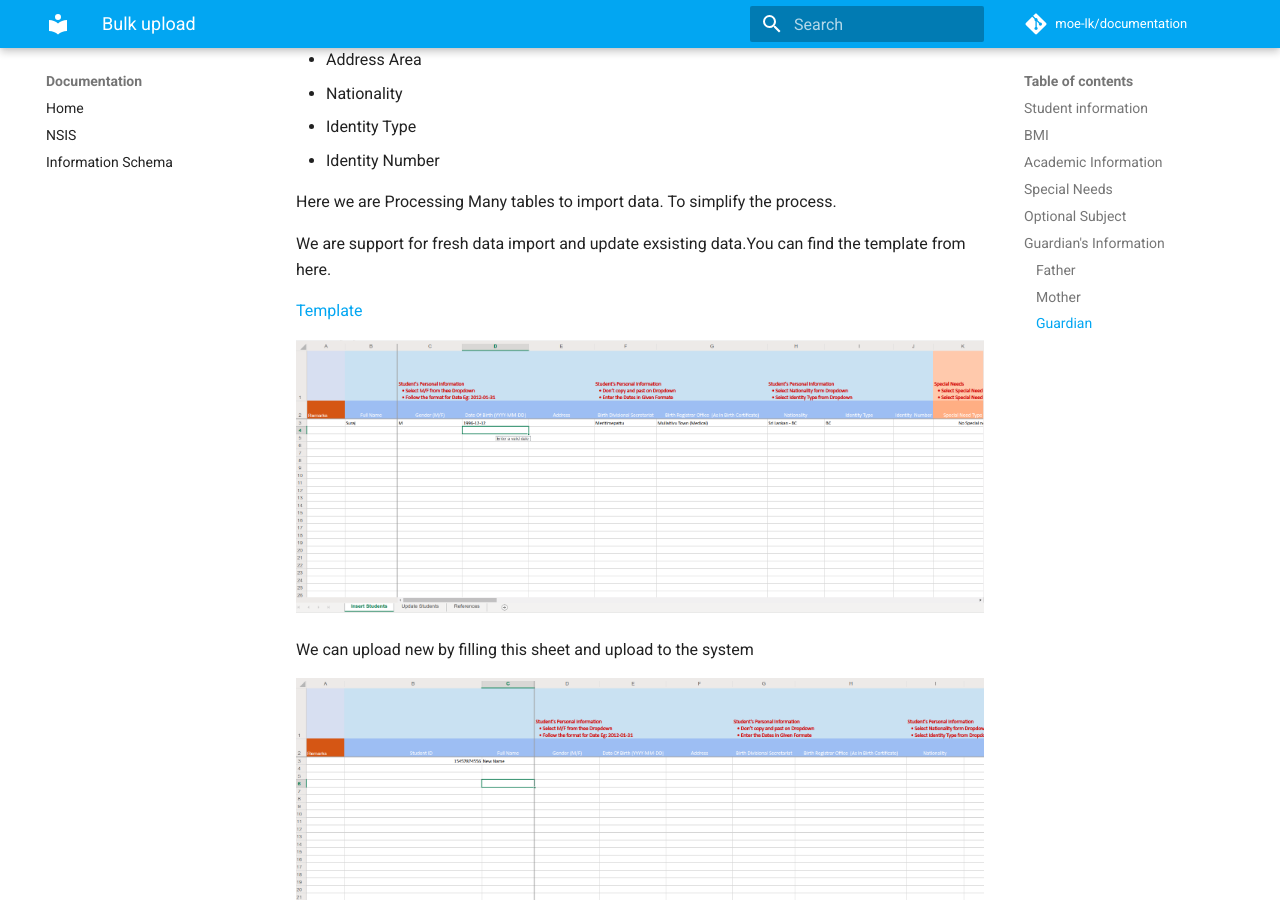
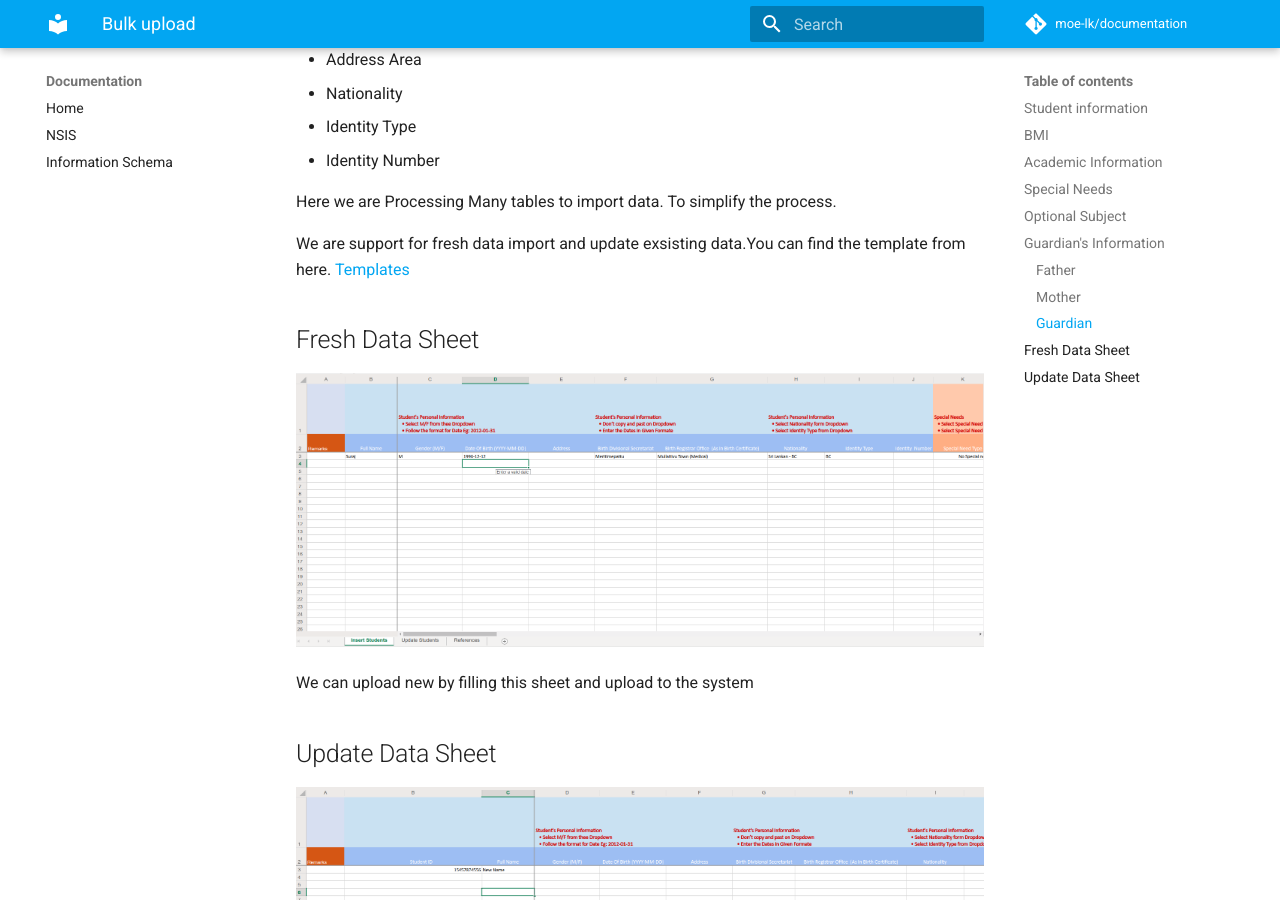
Before and after one commit to moe-lk/Documentation, an MkDocs documentation site: the page built from docs/bulk_upload.md, in a window 1280 px wide and 900 px high, scrolled down 2186 px. Built offline with MkDocs 1.6.1 and Material for MkDocs 9.7.7, drawn with Linux system fonts in a browser that asks for light colours; comment, search, counter and statistics services are not loaded.

Commit message:
Update bulk_upload.md

```diff
--- a/docs/bulk_upload.md
+++ b/docs/bulk_upload.md
@@ -71,16 +71,15 @@ The bulk upload App will be a simple app which user can login using there NEMIS-
 Here we are Processing Many tables to import data. To simplify the process.
 
 
-We are support for fresh data import and update exsisting data.You can find the template from here.
-
-[Template](https://onedrive.live.com/download?resid=367F7CD71188D7DA%211012&authkey=%21AL4A-jLv8V-fhEI&em=2&wdAllowInteractivity=False&wdHideGridlines=True&wdHideHeaders=True&wdDownloadButton=True&wdInConfigurator=True)
+We are support for fresh data import and update exsisting data.You can find the template from here. [Templates](https://onedrive.live.com/download?resid=367F7CD71188D7DA%211012&authkey=%21AL4A-jLv8V-fhEI&em=2&wdAllowInteractivity=False&wdHideGridlines=True&wdHideHeaders=True&wdDownloadButton=True&wdInConfigurator=True)
 
 
-
+## Fresh Data Sheet
 ![Fresh Data Sheet](images/sheet_2.png)
 
 We can upload new by filling this sheet and upload to the system
 
+## Update Data Sheet
 ![Update Data Sheet](images/sheet_1.png)
 
 We can update exsiting student's data by uploading this sheet.
```
